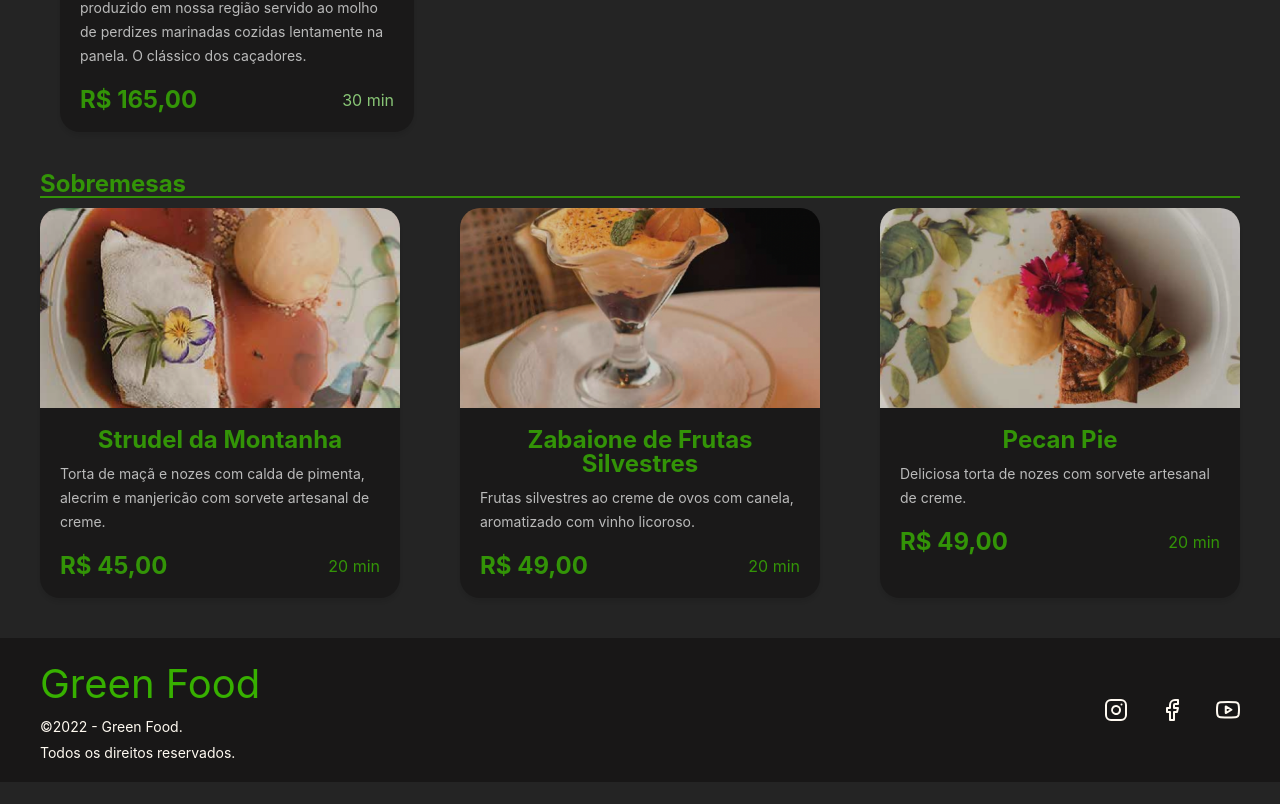
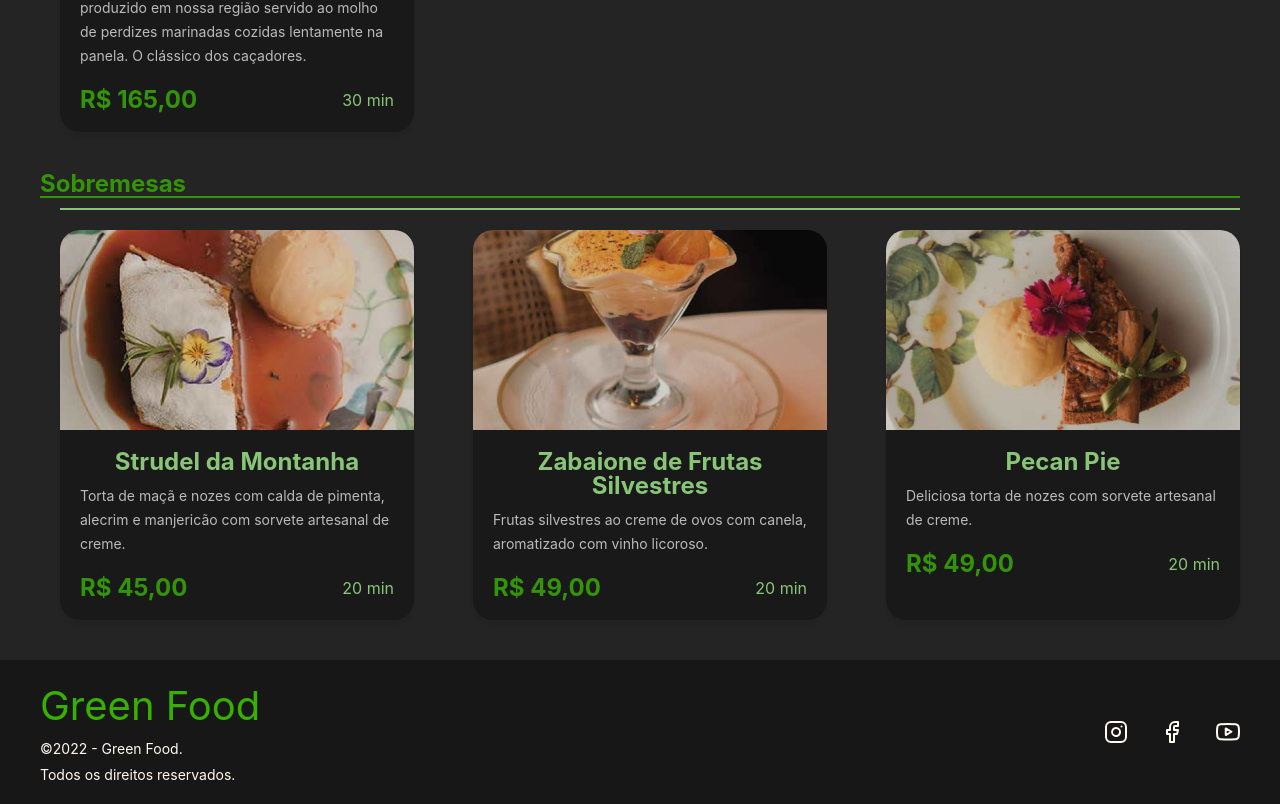
Before and after one commit to karla-vida/semana8, a React (Vite) app in the folder projetoSemana8/: page / in a window 1280 px wide. Shown: the part 2428-3232 px from the top of the page. Before the commit the page ends 3210 px from the top, so only its background shows below. Built offline with nearby package versions, Linux system fonts and the light colour scheme.

Commit message:
exercicio8

```diff
--- a/projetoSemana8/src/App.jsx
+++ b/projetoSemana8/src/App.jsx
@@ -1,29 +1,42 @@
-import { Footer, Header, Secao } from '@components';
-import produtos from '@services/produtos.json';
-import styles from './App.module.css';
+import { Footer, Header, Secao } from "@components";
+import produtos from "@services/produtos.json";
+import { array } from "prop-types";
+import styles from "./App.module.css";
 
 function App() {
   const subSecoesEntradas = new Set(produtos.entradas.map((p) => p.subSecao));
   const subSecoesPrincipais = new Set(produtos.principais.map((p) => p.subSecao));
   console.log(subSecoesEntradas, subSecoesPrincipais);
 
+  let arrayGlobal = [
+    {
+      nome: "Entradas",
+      produtos: produtos.entradas,
+      subSecao: new Set(produtos.entradas.map((p) => p.subSecao)),
+    },
+    {
+      nome: "Principais",
+      produtos: produtos.principais,
+      subSecao: new Set(produtos.principais.map((p) => p.subSecao)),
+    },
+    {
+      nome: "Sobremesas",
+      produtos: produtos.sobremesas,
+      subSecao: new Set(produtos.sobremesas.map((p) => p.subSecao)),
+    },
+  ];
+
   return (
     <div className={styles.app}>
       <Header />
       <main className={styles.main}>
-        <Secao
-          nome='Entradas'
-          produtos={produtos.entradas}
-          subSecoes={Array.from(subSecoesEntradas)}
-        />
-
-        <Secao
-          nome='Principais'
-          produtos={produtos.principais}
-          subSecoes={Array.from(subSecoesPrincipais)}
-        />
-
-        <Secao nome='Sobremesas' produtos={produtos.sobremesas} />
+        {arrayGlobal.map((secao,index) => (
+          <Secao
+            nome={secao.nome} key={index}
+            produtos={secao.produtos}
+            subSecoes={secao.subSecao !== '' ? Array.from(secao.subSecao):null}
+          />
+        ))}
       </main>
       <Footer />
     </div>
```
